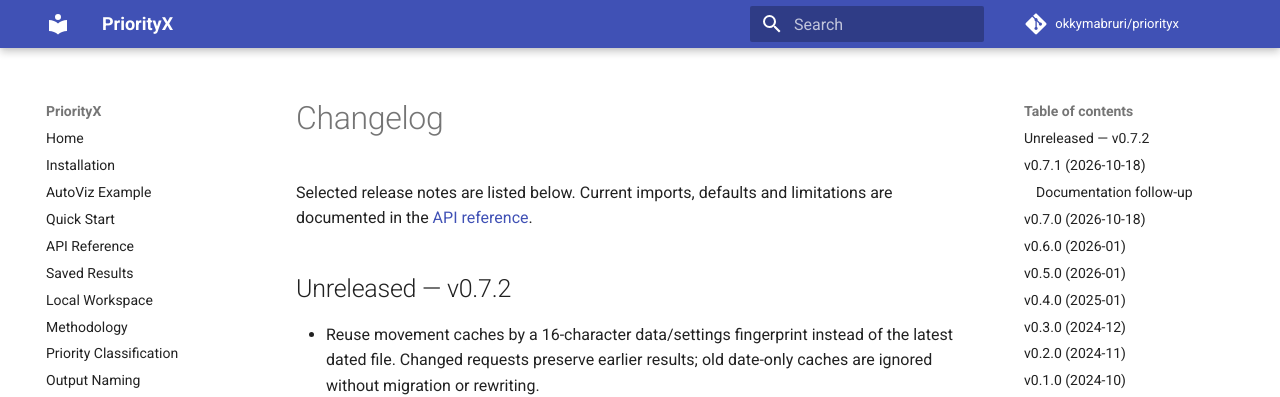
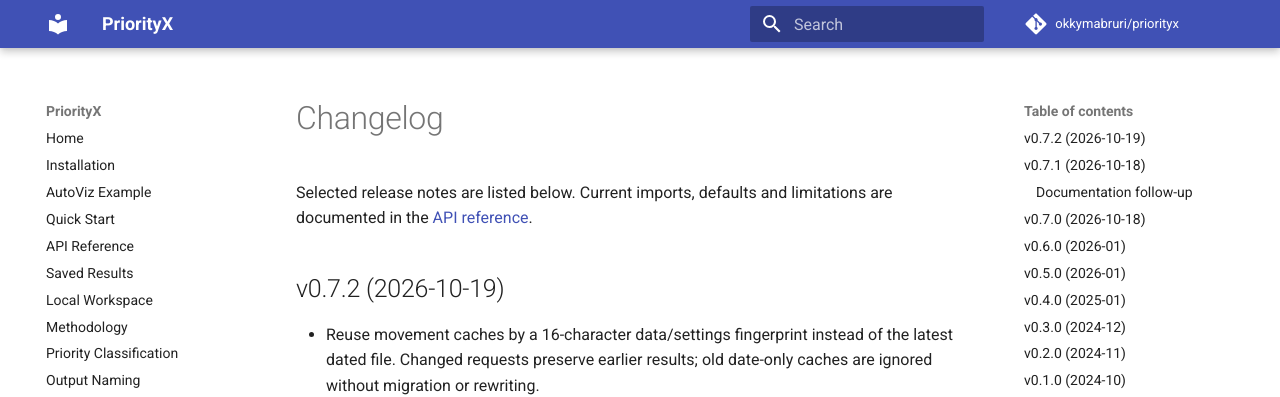
Before and after one commit to okkymabruri/priorityx, an MkDocs documentation site: the page built from docs/changelog.md, in a window 1280 px wide and 900 px high. Shown: the top 397 px of the window. Built offline with MkDocs 1.6.1 and Material for MkDocs 9.7.7, drawn with Linux system fonts in a browser that asks for light colours; comment, search, counter and statistics services are not loaded.

Commit message:
Finalize v0.7.2 release notes

```diff
--- a/docs/changelog.md
+++ b/docs/changelog.md
@@ -3,7 +3,7 @@
 Selected release notes are listed below. Current imports, defaults and
 limitations are documented in the [API reference](api-reference.md).
 
-## Unreleased — v0.7.2
+## v0.7.2 (2026-10-19)
 
 - Reuse movement caches by a 16-character data/settings fingerprint instead of
   the latest dated file. Changed requests preserve earlier results; old date-only
```
